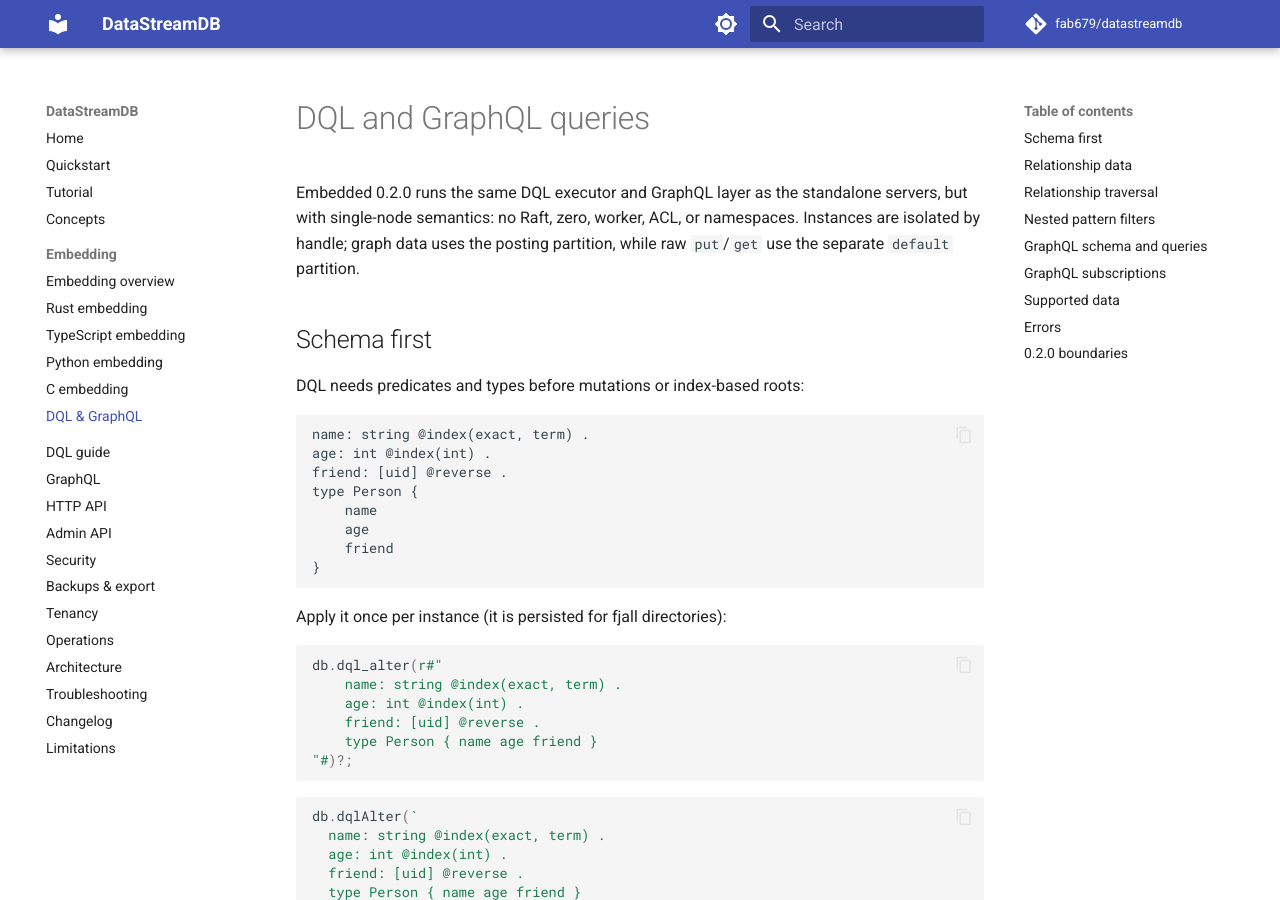
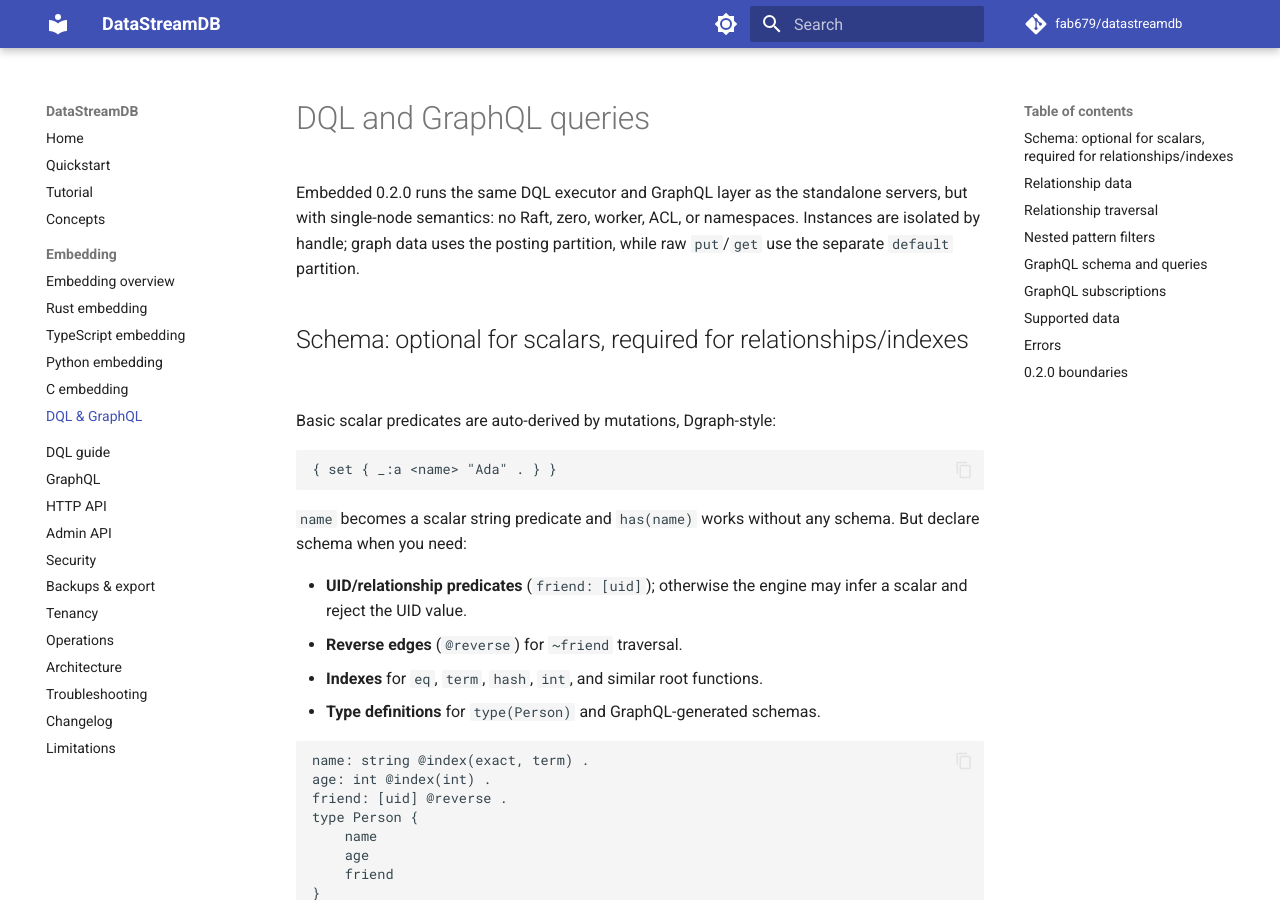
Before and after one commit to fab679/datastreamdb, an MkDocs documentation site: the page built from site-docs/embedding/queries.md, in a window 1280 px wide and 900 px high. Built offline with MkDocs 1.6.1 and Material for MkDocs 9.7.7, drawn with Linux system fonts in a browser that asks for light colours; comment, search, counter and statistics services are not loaded.

Commit message:
Clarify embedded schema requirements
Scalar DQL predicates auto-derive; UID relationships, reverse edges, indexes, and type definitions require explicit schema. Mark 0.2.0 crates/SDKs published.

````diff
--- a/site-docs/embedding/queries.md
+++ b/site-docs/embedding/queries.md
@@ -5,9 +5,22 @@ servers, but with single-node semantics: no Raft, zero, worker, ACL, or
 namespaces. Instances are isolated by handle; graph data uses the posting
 partition, while raw `put`/`get` use the separate `default` partition.
 
-## Schema first
+## Schema: optional for scalars, required for relationships/indexes
 
-DQL needs predicates and types before mutations or index-based roots:
+Basic scalar predicates are auto-derived by mutations, Dgraph-style:
+
+```text
+{ set { _:a <name> "Ada" . } }
+```
+
+`name` becomes a scalar string predicate and `has(name)` works without any
+schema. But declare schema when you need:
+
+- **UID/relationship predicates** (`friend: [uid]`); otherwise the engine may
+  infer a scalar and reject the UID value.
+- **Reverse edges** (`@reverse`) for `~friend` traversal.
+- **Indexes** for `eq`, `term`, `hash`, `int`, and similar root functions.
+- **Type definitions** for `type(Person)` and GraphQL-generated schemas.
 
 ```text
 name: string @index(exact, term) .
````
Also changed, not shown: docs/PUBLISH-SDKS.md (+3 -3 lines), site-docs/embedding/index.md (+3 -1 lines).
